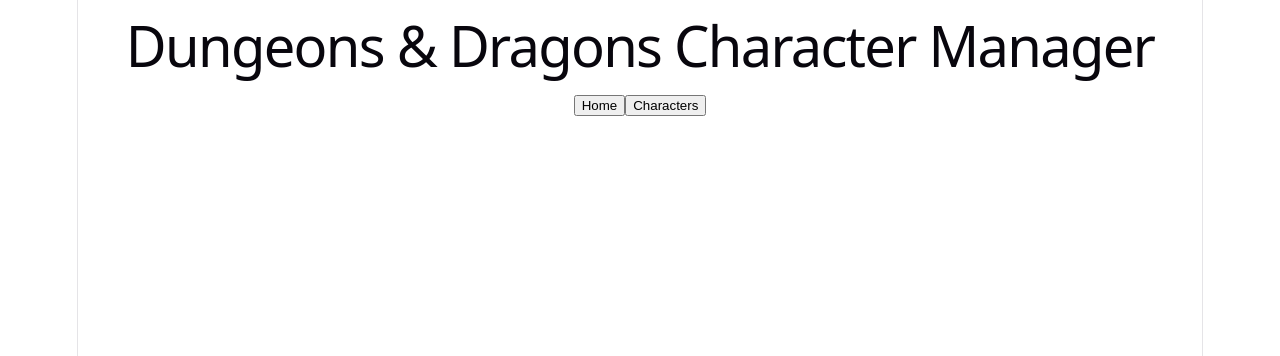
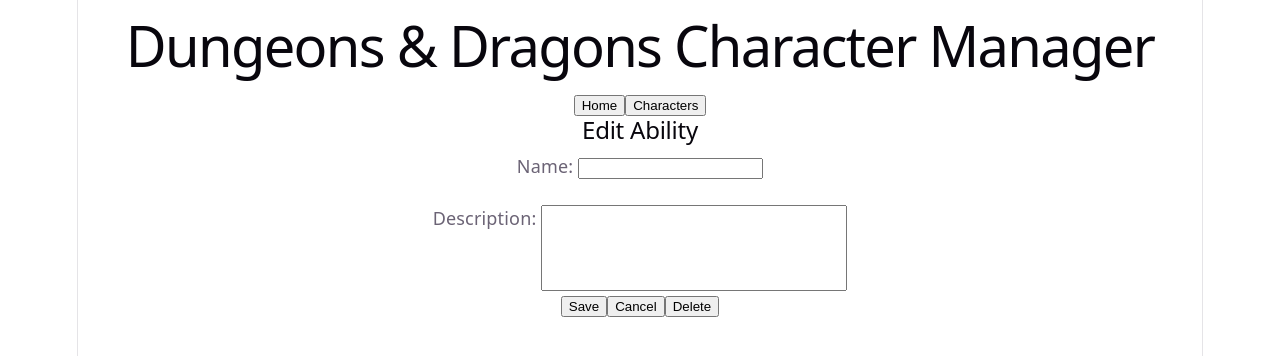
Before and after one commit to CadeHaynes/DnDCharacterFrontend, a React app: page /characters/1/ability/1 in a window 1280 px wide. Shown: the top 356 px of the page. Built offline with nearby package versions, Linux system fonts and the light colour scheme; no server answers; the HTML template or start-up script is replaced by a standard one.

Commit message:
Added functionality for adding new abilities and items

```diff
--- a/src/App.css
+++ b/src/App.css
@@ -1,3 +1,7 @@
+button {
+    cursor: pointer;
+}
+
 .counter {
   font-size: 16px;
   padding: 5px 10px;
--- a/src/App.jsx
+++ b/src/App.jsx
@@ -34,8 +34,8 @@
                 <Route path="/characters" element={<Characters characters={characters} />} />
                 <Route path="/characters/:id" element={<CharacterDetails />} />
                 <Route path="/characters/:id/edit" element={<CharacterEdit />} />
-                <Route path="/item/:id/edit" element={<ItemEdit />} />
-                <Route path="/ability/:id/edit" element={<AbilityEdit />} />
+                <Route path="/characters/:characterId/item/:id" element={<ItemEdit />} />
+                <Route path="/characters/:characterId/ability/:id" element={<AbilityEdit />} />
             </Routes>
 
       </div>
--- a/src/api.js
+++ b/src/api.js
@@ -1,5 +1,6 @@
 const BASE_URL = "https://localhost:7299/api";
 
+// Character
 export async function getCharacters() {
     const response = await fetch(`${BASE_URL}/Character`, {
         method: 'GET'
@@ -26,6 +27,7 @@
     });
 }
 
+// Item
 export async function getItem(id) {
     const response = await fetch(`${BASE_URL}/Item/${id}`, {
         method: 'GET'
@@ -49,6 +51,17 @@
     });
 }
 
+export async function createItem(characterId, item) {
+    await fetch(`${BASE_URL}/Item/character/${characterId}`, {
+        method: "POST",
+        headers: {
+            "Content-Type": "application/json"
+        },
+        body: JSON.stringify(item)
+    });
+}
+
+// Ability
 export async function getAbility(id) {
     const response = await fetch(`${BASE_URL}/Ability/${id}`, {
         method: 'GET'
@@ -71,3 +84,13 @@
         method: "DELETE"
     });
 }
+
+export async function createAbility(characterId, ability) {
+    await fetch(`${BASE_URL}/Ability/character/${characterId}`, {
+        method: "POST",
+        headers: {
+            "Content-Type": "application/json"
+        },
+        body: JSON.stringify(ability)
+    });
+}
--- a/src/pages/AbilityEdit.jsx
+++ b/src/pages/AbilityEdit.jsx
@@ -1,20 +1,27 @@
 import { useState, useEffect } from 'react';
-import { getAbility, updateAbility, deleteAbility } from '../api';
+import { getAbility, updateAbility, deleteAbility, createAbility } from '../api';
 import { useParams, useNavigate } from 'react-router-dom';
 
-export default function ItemEdit() {
+export default function AbilityEdit() {
     let nav = useNavigate();
 
-    const { id } = useParams();
-    const [ability, setAbility] = useState(null);
+    const { characterId, id } = useParams();
+    const [ability, setAbility] = useState({
+        name: '',
+        description: ''
+    });
     const [abilityName, setAbilityName] = useState('');
 
+    const isNew = id === "new";
+
     useEffect(() => {
+        if (isNew) return;
+
         getAbility(id).then(data => {
             setAbility(data);
             setAbilityName(data.name);
         });
-    }, [id]);
+    }, [id, isNew]);
 
     const handleChange = (e) => {
         const { name, value } = e.target;
@@ -27,9 +34,14 @@
     const handleSubmit = async (e) => {
         e.preventDefault();
 
-        await updateAbility(id, ability);
+        if (isNew) {
+            await createAbility(characterId, ability);
+        }
+        else {
+            await updateAbility(id, ability);
+        }
 
-        nav(`/characters/${ability.characterId}`);
+        nav(`/characters/${characterId}`);
     }
 
     const handleDelete = async (e) => {
@@ -37,14 +49,14 @@
 
         await deleteAbility(id);
 
-        nav(`/characters/${ability.characterId}`);
+        nav(`/characters/${characterId}`);
     }
 
     if (!ability) {
         return (
             <div>
 
-            <h2>Edit Ability</h2>
+            <h2>{isNew ? "Create" : "Edit"} Ability</h2>
 
             <h2>Loading...</h2>
 
@@ -56,7 +68,7 @@
             <div>
                 <form onSubmit={handleSubmit}>
 
-                    <h2>Edit Ability</h2>
+                    <h2>{isNew ? "Create" : "Edit"} Ability</h2>
 
                     <h2>{abilityName}</h2>
 
@@ -66,7 +78,7 @@
                     <p>Description: <textarea name="description" value={ability.description} onChange={handleChange} style={{ resize: 'none', verticalAlign: 'top', width: '300px', height: '80px' }}></textarea> </p>
 
                     <button type="submit">Save</button>
-                    <button type="button" onClick={() => nav(`/characters/${ability.characterId}`)}>Cancel</button>
+                    <button type="button" onClick={() => nav(`/characters/${characterId}`)}>Cancel</button>
                     <button type="button" onClick={handleDelete}>Delete</button>
 
                 </form>
--- a/src/pages/CharacterDetails.jsx
+++ b/src/pages/CharacterDetails.jsx
@@ -47,25 +47,25 @@
                 {character.items && character.items.length > 0 ? (
                     character.items.map(item => (
                         <div key={item.id}>
-                            <span onClick={() => nav(`/item/${item.id}/edit`)} style={{cursor: 'pointer', color: 'blue'}}><strong>{item.name}</strong>:</span> {item.description}
+                            <span onClick={() => nav(`/characters/${character.id}/item/${item.id}`)} style={{cursor: 'pointer', color: 'blue'}}><strong>{item.name}</strong>:</span> {item.description}
                         </div>
                     ))
                 ) : (
                     <p>No items</p>
                 )}
-                <button>New Item</button>
+                <button onClick={() => nav(`/characters/${character.id}/item/new`)}>New Item</button>
 
                 <h3>Abilities</h3>
                 {character.abilities && character.abilities.length > 0 ? (
                     character.abilities.map(ability => (
                         <div key={ability.id}>
-                            <span onClick={() => nav(`/ability/${ability.id}/edit`)} style={{ cursor: 'pointer', color: 'blue' }}><strong>{ability.name}</strong>:</span> {ability.description}
+                            <span onClick={() => nav(`/characters/${character.id}/ability/${ability.id}`)} style={{ cursor: 'pointer', color: 'blue' }}><strong>{ability.name}</strong>:</span> {ability.description}
                         </div>
                     ))
                 ) : (
                     <p>No abilities</p>
                 )}
-                <button>New Ability</button>
+                <button onClick={() => nav(`/characters/${character.id}/ability/new`)}>New Ability</button>
 
             </div>
         )
--- a/src/pages/ItemEdit.jsx
+++ b/src/pages/ItemEdit.jsx
@@ -1,20 +1,27 @@
 import { useState, useEffect } from 'react';
-import { getItem, updateItem, deleteItem } from '../api';
+import { getItem, updateItem, deleteItem, createItem } from '../api';
 import { useParams, useNavigate } from 'react-router-dom';
 
 export default function ItemEdit() {
     let nav = useNavigate();
 
-    const { id } = useParams();
-    const [item, setItem] = useState(null);
+    const { characterId, id } = useParams();
+    const [item, setItem] = useState({
+        name: '',
+        description: ''
+    });
     const [itemName, setItemName] = useState('');
 
+    const isNew = id === "new";
+
     useEffect(() => {
+        if (isNew) return;
+
         getItem(id).then(data => {
             setItem(data);
             setItemName(data.name);
         });
-    }, [id]);
+    }, [id, isNew]);
 
     const handleChange = (e) => {
         const { name, value } = e.target;
@@ -27,9 +34,14 @@
     const handleSubmit = async (e) => {
         e.preventDefault();
 
-        await updateItem(id, item);
+        if (isNew) {
+            await createItem(characterId, item);
+        }
+        else {
+            await updateItem(id, item);
+        }
 
-        nav(`/characters/${item.characterId}`);
+        nav(`/characters/${characterId}`);
     }
 
     const handleDelete = async (e) => {
@@ -37,14 +49,14 @@
 
         await deleteItem(id);
 
-        nav(`/characters/${item.characterId}`);
+        nav(`/characters/${characterId}`);
     }
 
     if (!item) {
         return (
             <div>
 
-            <h2>Edit Item</h2>
+            <h2>{isNew ? "Create" : "Edit"} Item</h2>
 
             <h2>Loading...</h2>
 
@@ -56,9 +68,9 @@
             <div>
                 <form onSubmit={handleSubmit}>
 
-                    <h2>Edit Item</h2>
+                    <h2>{isNew ? "Create" : "Edit"} Item</h2>
 
-                    <h2>{itemName}</h2>
+                    {isNew ? "" : <h2>{itemName}</h2>}
 
                     <p>Name: <input name="name" value={item.name} onChange={handleChange}></input></p>
                     <br />
@@ -66,7 +78,7 @@
                     <p>Description: <textarea name="description" value={item.description} onChange={handleChange} style={{ resize: 'none', verticalAlign: 'top', width: '300px', height: '80px' }}></textarea> </p>
 
                     <button type="submit">Save</button>
-                    <button type="button" onClick={() => nav(`/characters/${item.characterId}`)}>Cancel</button>
+                    <button type="button" onClick={() => nav(`/characters/${characterId}`)}>Cancel</button>
                     <button type="button" onClick={handleDelete}>Delete</button>
 
                 </form>
```
